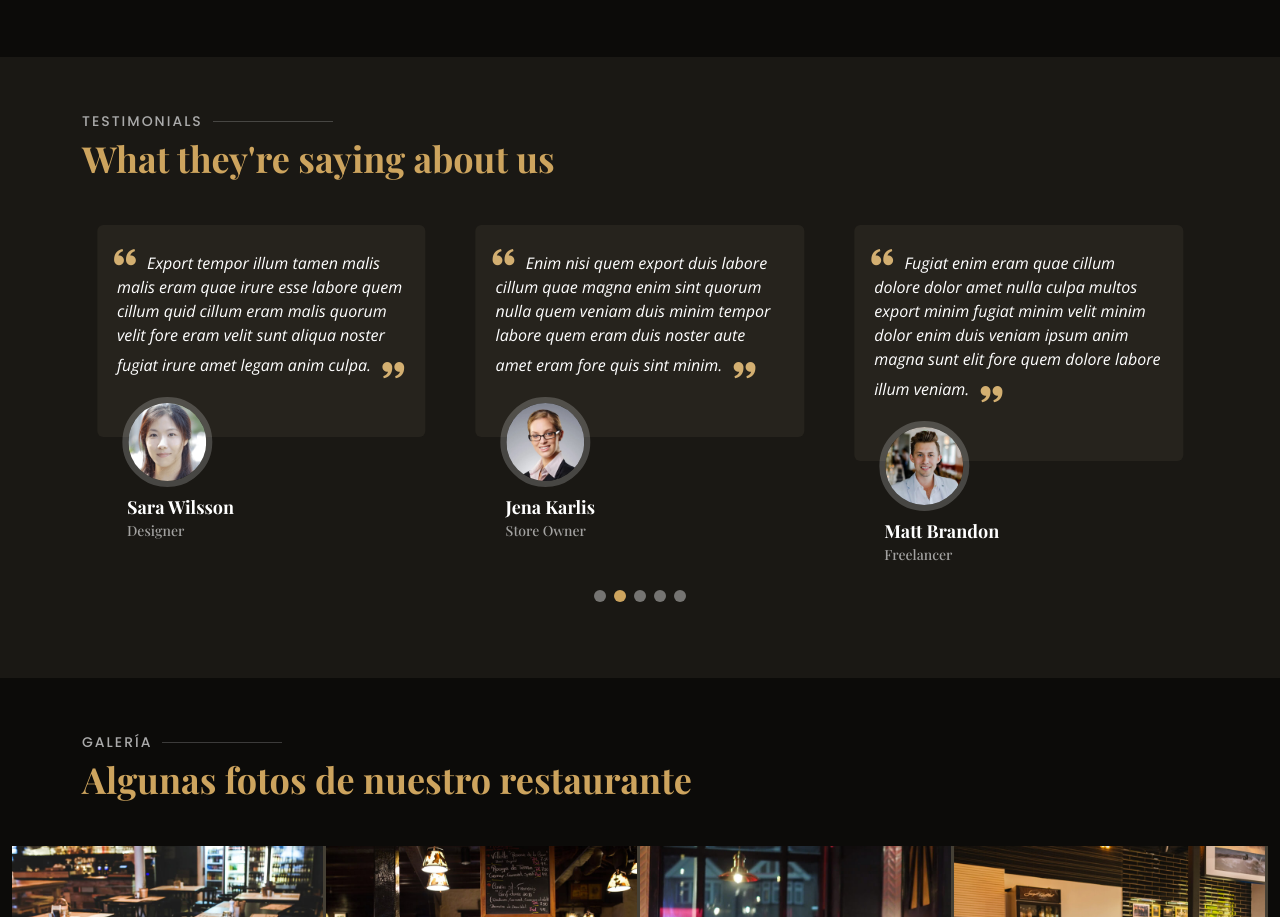
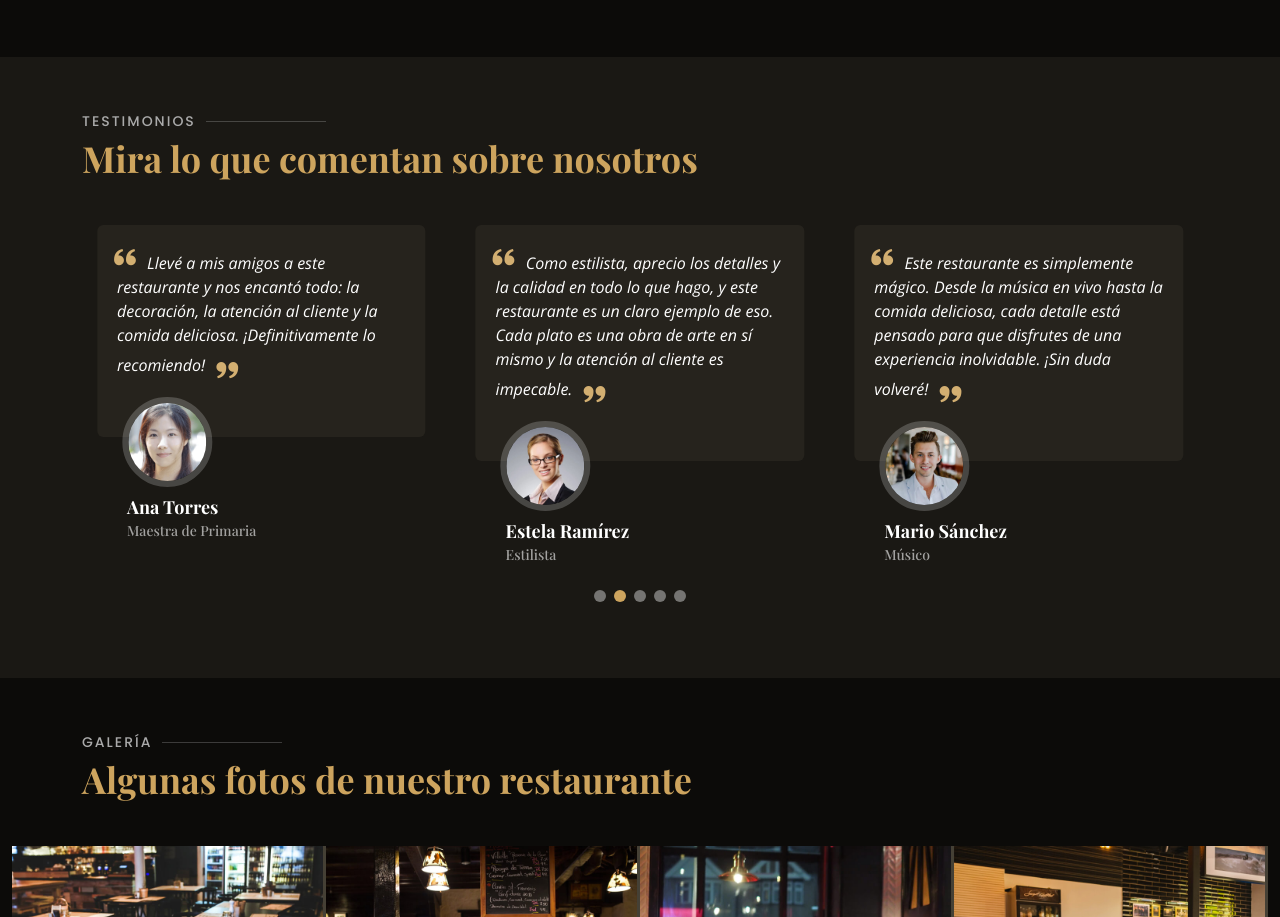
Before and after one commit to cardozoaldama/design-UTCD-template, a website: page index.html in a window 1280 px wide. Shown: the part 4663-5580 px from the top of the page. Drawn offline with nearby package versions, Linux system fonts and the light colour scheme; a web font is replaced by a local one.

Commit message:
Testimonials updated with Spanish words

```diff
--- a/index.html
+++ b/index.html
@@ -557,8 +557,8 @@
       <div class="container" data-aos="fade-up">
 
         <div class="section-title">
-          <h2>Testimonials</h2>
-          <p>What they're saying about us</p>
+          <h2>Testimonios</h2>
+          <p>Mira lo que comentan sobre nosotros</p>
         </div>
 
         <div class="testimonials-slider swiper" data-aos="fade-up" data-aos-delay="100">
@@ -568,12 +568,12 @@
               <div class="testimonial-item">
                 <p>
                   <i class="bx bxs-quote-alt-left quote-icon-left"></i>
-                  Proin iaculis purus consequat sem cure digni ssim donec porttitora entum suscipit rhoncus. Accusantium quam, ultricies eget id, aliquam eget nibh et. Maecen aliquam, risus at semper.
+                  Si buscas un lugar para disfrutar de una cena elegante y sofisticada, este restaurante es la elección perfecta. Desde el ambiente hasta la comida, todo es simplemente increíble.
                   <i class="bx bxs-quote-alt-right quote-icon-right"></i>
                 </p>
                 <img src="assets/img/testimonials/testimonials-1.jpg" class="testimonial-img" alt="">
-                <h3>Saul Goodman</h3>
-                <h4>Ceo &amp; Founder</h4>
+                <h3>Carlos Gómez</h3>
+                <h4>Arquitecto</h4>
               </div>
             </div><!-- End testimonial item -->
 
@@ -581,12 +581,12 @@
               <div class="testimonial-item">
                 <p>
                   <i class="bx bxs-quote-alt-left quote-icon-left"></i>
-                  Export tempor illum tamen malis malis eram quae irure esse labore quem cillum quid cillum eram malis quorum velit fore eram velit sunt aliqua noster fugiat irure amet legam anim culpa.
+                  Llevé a mis amigos a este restaurante y nos encantó todo: la decoración, la atención al cliente y la comida deliciosa. ¡Definitivamente lo recomiendo!
                   <i class="bx bxs-quote-alt-right quote-icon-right"></i>
                 </p>
                 <img src="assets/img/testimonials/testimonials-2.jpg" class="testimonial-img" alt="">
-                <h3>Sara Wilsson</h3>
-                <h4>Designer</h4>
+                <h3>Ana Torres</h3>
+                <h4>Maestra de Primaria</h4>
               </div>
             </div><!-- End testimonial item -->
 
@@ -594,12 +594,12 @@
               <div class="testimonial-item">
                 <p>
                   <i class="bx bxs-quote-alt-left quote-icon-left"></i>
-                  Enim nisi quem export duis labore cillum quae magna enim sint quorum nulla quem veniam duis minim tempor labore quem eram duis noster aute amet eram fore quis sint minim.
+                  Como estilista, aprecio los detalles y la calidad en todo lo que hago, y este restaurante es un claro ejemplo de eso. Cada plato es una obra de arte en sí mismo y la atención al cliente es impecable.
                   <i class="bx bxs-quote-alt-right quote-icon-right"></i>
                 </p>
                 <img src="assets/img/testimonials/testimonials-3.jpg" class="testimonial-img" alt="">
-                <h3>Jena Karlis</h3>
-                <h4>Store Owner</h4>
+                <h3>Estela Ramírez</h3>
+                <h4>Estilista</h4>
               </div>
             </div><!-- End testimonial item -->
 
@@ -607,12 +607,12 @@
               <div class="testimonial-item">
                 <p>
                   <i class="bx bxs-quote-alt-left quote-icon-left"></i>
-                  Fugiat enim eram quae cillum dolore dolor amet nulla culpa multos export minim fugiat minim velit minim dolor enim duis veniam ipsum anim magna sunt elit fore quem dolore labore illum veniam.
+                  Este restaurante es simplemente mágico. Desde la música en vivo hasta la comida deliciosa, cada detalle está pensado para que disfrutes de una experiencia inolvidable. ¡Sin duda volveré!
                   <i class="bx bxs-quote-alt-right quote-icon-right"></i>
                 </p>
                 <img src="assets/img/testimonials/testimonials-4.jpg" class="testimonial-img" alt="">
-                <h3>Matt Brandon</h3>
-                <h4>Freelancer</h4>
+                <h3>Mario Sánchez</h3>
+                <h4>Músico</h4>
               </div>
             </div><!-- End testimonial item -->
 
@@ -620,12 +620,12 @@
               <div class="testimonial-item">
                 <p>
                   <i class="bx bxs-quote-alt-left quote-icon-left"></i>
-                  Quis quorum aliqua sint quem legam fore sunt eram irure aliqua veniam tempor noster veniam enim culpa labore duis sunt culpa nulla illum cillum fugiat legam esse veniam culpa fore nisi cillum quid.
+                  He visitado muchos restaurantes en mi vida, pero este definitivamente se destaca por su creatividad y sabor excepcional. Si eres un verdadero amante de la comida, ¡no puedes perdértelo!
                   <i class="bx bxs-quote-alt-right quote-icon-right"></i>
                 </p>
                 <img src="assets/img/testimonials/testimonials-5.jpg" class="testimonial-img" alt="">
-                <h3>John Larson</h3>
-                <h4>Entrepreneur</h4>
+                <h3>Juan López</h3>
+                <h4>Abogado</h4>
               </div>
             </div><!-- End testimonial item -->
 
```
